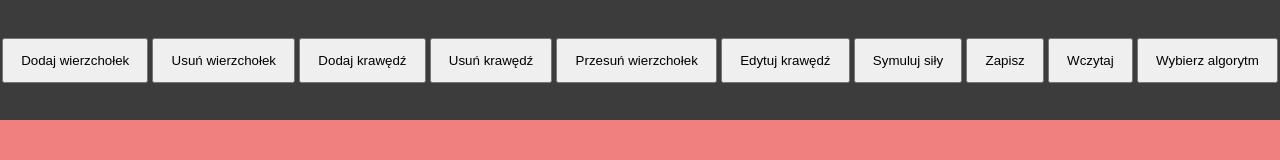
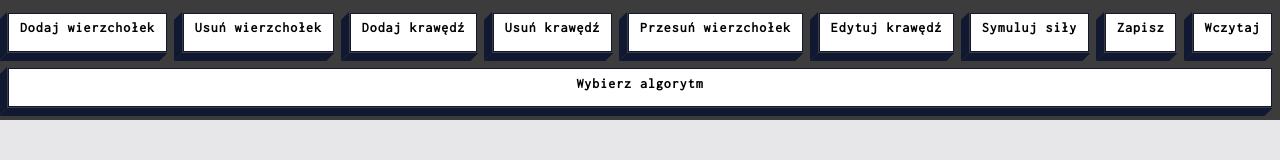
Before and after one commit to marwar22/GraphVisualizerWeb, a plain HTML site: page index.html in a window 1280 px wide. Drawn offline with Linux system fonts and the light colour scheme.

Commit message:
Completely changed button style, created css folder for stylesheets

```diff
--- /dev/null
+++ b/css/button_styles.css
@@ -0,0 +1,85 @@
+/* Following code based on https://codepen.io/firepenguin/pen/KoyLZg, full license note below*/
+
+/* Copyright (c) 2021 by Sietse (https://codepen.io/firepenguin/pen/KoyLZg)
+Permission is hereby granted, free of charge, to any person obtaining a copy of this software and associated documentation files (the "Software"), to deal in the Software without restriction, including without limitation the rights to use, copy, modify, merge, publish, distribute, sublicense, and/or sell copies of the Software, and to permit persons to whom the Software is furnished to do so, subject to the following conditions:
+The above copyright notice and this permission notice shall be included in all copies or substantial portions of the Software.
+THE SOFTWARE IS PROVIDED "AS IS", WITHOUT WARRANTY OF ANY KIND, EXPRESS OR IMPLIED, INCLUDING BUT NOT LIMITED TO THE WARRANTIES OF MERCHANTABILITY, FITNESS FOR A PARTICULAR PURPOSE AND NONINFRINGEMENT. IN NO EVENT SHALL THE AUTHORS OR COPYRIGHT HOLDERS BE LIABLE FOR ANY CLAIM, DAMAGES OR OTHER LIABILITY, WHETHER IN AN ACTION OF CONTRACT, TORT OR OTHERWISE, ARISING FROM, OUT OF OR IN CONNECTION WITH THE SOFTWARE OR THE USE OR OTHER DEALINGS IN THE SOFTWARE. */
+
+
+@import url("https://fonts.googleapis.com/css?family=Inconsolata");
+
+
+.container {
+  display: flex;
+  align-content: center;
+  justify-content: center;
+  height: 100vh;
+}
+
+
+
+.btn {
+  color: #101832;
+  cursor: pointer;
+  display: inline-block;
+  letter-spacing: 0.075em;
+  padding: 0.45em 0.2em;
+  margin: 0.6em;
+  position: relative;
+  align-self: center;
+  text-align: center;
+  text-justify: center;
+  /* text-transform: uppercase; */
+  border-image: linear-gradient(45deg, #0d00ff 0%, #ffc400 100%);
+  border-image-slice: 1 1 0 0;
+  z-index: 1;
+  box-shadow: -0.5em 0.5em rgba(10, 15, 25, 0);
+  transform-origin: left bottom;
+  -webkit-transition: all 300ms ease-in-out;
+  -moz-transition: all 300ms ease-in-out;
+  -o-transition: all 300ms ease-in-out;
+  transition: all 300ms ease-in-out;
+
+  background: none;
+  background-color: white;
+
+  border: 1px solid #101832;
+}
+
+.btn:before {
+  left: -0.75em;
+  top: .15em;
+  width: .31em;
+  height: 100%;
+  transform: skewY(-45deg);
+}
+
+.btn:after {
+  border-image-slice: 1 1 1 0;
+  background-image: linear-gradient(45deg, #0d00ff 0%, #ffc400 100%);
+  width: 100%;
+  height: .31em;
+  transform: skewX(-45deg);
+  bottom: -0.75em;
+  right: .15em;
+}
+
+.btn:hover {
+  background-color: white;
+  background-size: 90%;
+  transform: translate(0.5em, -0.5em);
+  box-shadow: -1em 1em 0.15em rgba(16, 24, 50, 0.1);
+  border-image: linear-gradient(45deg, #0d00ff 0%, #ffc400 100%);
+  border-image-slice: 1;
+  color: #101832;
+}
+
+.btn:before, .btn:after {
+  border: 3px #0d00ff solid;
+  content: '';
+  display: block;
+  position: absolute;
+  z-index: -1;
+  background: #101832;
+  border: 2px solid #101832;
+}
--- a/styles.css
+++ b/css/styles.css
@@ -1,12 +1,15 @@
-body {
-    background-color: lightcoral;
+html, body {
     margin: 0;
-}
+    background-color: #e7e7ea;
+    font-family: "Inconsolata", monospace;
+    font-size: 0.93em;
+    font-weight: bold;
+  }
 
-button {
-    margin: 2px;
-    padding: 3px;
-    min-height: 45px;
+a{
+    margin: 1px;
+    padding: 1px;
+    min-height: 20;
 }
 
 #container{
@@ -18,7 +21,7 @@ button {
     height: 10%;
     width: 100%;
     min-height: 120px;
-    min-width: 600px;
+    min-width: 800px;
 }
 #toolbar > div {
     display: flex;
@@ -30,7 +33,7 @@ button {
     /* width: 90%; */
 }
 
-#toolbarEditGraph > button {
+#toolbarEditGraph > a {
     color: rgb(0, 0, 0);
     height: 20%;
     flex-grow: 1;
--- a/index.html
+++ b/index.html
@@ -2,27 +2,28 @@
 <html>
     <head>
         <title>GraphVisualizer</title>
-        <link rel="stylesheet" href="styles.css">
+        <link rel="stylesheet" href="css/styles.css">
+        <link rel="stylesheet" href="css/button_styles.css">
         <script src="index.js"></script>
     </head>
     <body>
         <div id = "container">
             <div id="toolbar">
                 <div id="toolbarEditGraph">
-                    <button id="addVertex">                             Dodaj wierzchołek</button>
-                    <button id="removeVertex">                          Usuń wierzchołek</button>
-                    <button id="addEdge">                               Dodaj krawędź</button>
-                    <button id="removeEdge">                            Usuń krawędź</button>
-                    <button id="moveVertex">                            Przesuń wierzchołek</button>
-                    <button id="editEdge">                              Edytuj krawędź</button>
-                    <button id="simulateForces">                        Symuluj siły</button>
-                    <button id="saveToFile">                            Zapisz</button>
-                    <button id="readFromFile">                          Wczytaj</button>
-                    <button id="chooseAlg" onclick="ChooseAlg()">       Wybierz algorytm</button>
+                    <a class="btn" id="addVertex">                             Dodaj wierzchołek</a>
+                    <a class="btn" id="removeVertex">                          Usuń wierzchołek</a>
+                    <a class="btn" id="addEdge">                               Dodaj krawędź</a>
+                    <a class="btn" id="removeEdge">                            Usuń krawędź</a>
+                    <a class="btn" id="moveVertex">                            Przesuń wierzchołek</a>
+                    <a class="btn" id="editEdge">                              Edytuj krawędź</a>
+                    <a class="btn" id="simulateForces">                        Symuluj siły</a>
+                    <a class="btn" id="saveToFile">                            Zapisz</a>
+                    <a class="btn" id="readFromFile">                          Wczytaj</a>
+                    <a class="btn" id="chooseAlg" onclick="ChooseAlg()">       Wybierz algorytm</a>
                 </div>
                 <div id="toolbarChooseAlg" style="display: none;">
-                    <button id="kolory">                                Kolory</button>
-                    <button id="ReturnToEdit" onclick="ReturnToEdit()"> Powrót</button>
+                    <a class="btn" id="kolory">                                Kolory</a>
+                    <a class="btn" id="ReturnToEdit" onclick="ReturnToEdit()"> Powrót</a>
                 </div>
             </div>
 
```
